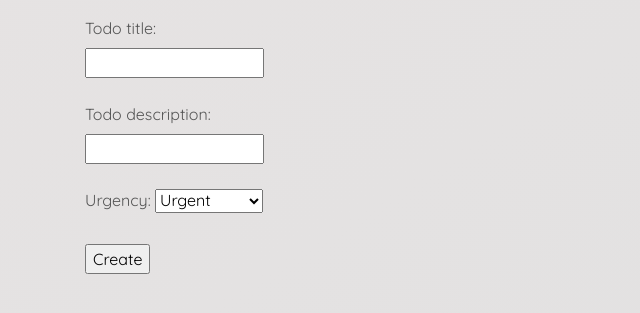
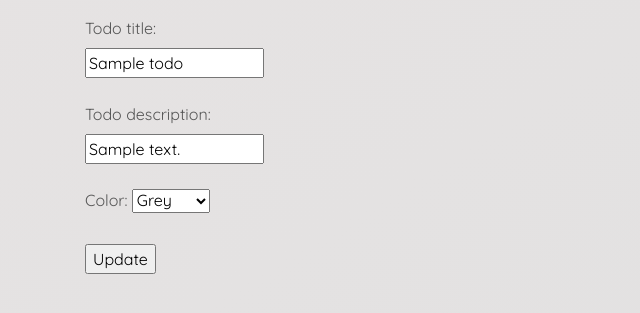
Before and after one commit to ezriwhite/hack110-todo-demo, a Flask app: template templates/edit-todo.html in a window 1280 px wide. Shown: the part 99-412 px from the top of the page, without its empty margins (0-640 px from the left). Run offline with Flask 2, Linux system fonts and the light colour scheme; the template is opened without the code that fills it: most values are stand-ins (such as "Sample title", 1, 10 or a date in 2020); some libraries are stand-ins or nearby versions.

Commit message:
edit ability done

```diff
--- a/app.py
+++ b/app.py
@@ -18,14 +18,28 @@ def view_todo_list():
     if request.method == "POST" and len(todo_list) > 0:
         # an item was checked/unchecked - len > 0 ensures refreshes don't potentially crash the site.
         id: int = int(request.form['check-button'])
-        todo_list[id].visible = not todo_list[id].visible
+        todo_list[id].unchecked = not todo_list[id].unchecked
     return render_template('view-list.html', todo_list=todo_list)
 
 
+@app.route('/edit-todo<todo_number>', methods=["GET", "POST"])
+def edit_todo(todo_number: str):
+    if request.method == "POST":
+        global todo_list
 
-@app.route('/edit-todo<todo_number>')
-def edit_todo(todo_number: str):
-    return render_template('edit-todo.html', user=todo_list[int(todo_number)])
+        title: str = request.form['title']
+        description: str = request.form['description']
+        color: str = request.form['color']
+
+        if title == '':
+            return render_template("edit-todo.html")
+
+        todo_list[int(todo_number)].title = title
+        todo_list[int(todo_number)].description = description
+        todo_list[int(todo_number)].color = color
+
+        return render_template("edit-success.html")
+    return render_template('edit-todo.html', todo=todo_list[int(todo_number)])
 
 
 @app.route('/create-todo', methods=["GET", "POST"])
@@ -33,7 +47,7 @@ def create_todo():
     if request.method == "POST":
         global todo_list
         global todo_count
-        print(request.form)
+
         title: str = request.form['title']
         description: str = request.form['description']
         color: str = request.form['color']
--- a/helpers.py
+++ b/helpers.py
@@ -3,11 +3,11 @@ class todo:
     title: str
     description: str
     color: str
-    visible: bool
+    unchecked: bool
 
     def __init__(self, id: int, title: str, description: str, color: str):
         self.id = id
         self.title = title
         self.description = description
         self.color = color
-        self.visible = True
+        self.unchecked = True
--- a/templates/edit-todo.html
+++ b/templates/edit-todo.html
@@ -34,23 +34,28 @@
         <form method="post">
             <label for="title">Todo title:</label>
             <br />
-            <input type="text" id="title" name="title">
+            <input type="text" id="title" name="title" value="{{todo.title}}">
             <br />
             <br />
             <label for="description">Todo description:</label>
             <br />
-            <input type="text" id="description" name="description">
+            <input type="text" id="description" name="description" value="{{todo.description}}">
             <br />
             <br />
-            <label for="urgency">Urgency:</label>
-            <select id="urgency" name="urgency">
-                <option value="lion">Urgent</option>
-                <option value="snake">None</option>
-                <option value="eagle">Non Urgent</option>
+            <label for="color">Color:</label>
+            <select id="color" name="color">
+                <option value="grey">Grey</option>
+                <option value="red">Red</option>
+                <option value="orange">Orange</option>
+                <option value="yellow">Yellow</option>
+                <option value="green">Green</option>
+                <option value="blue">Blue</option>
+                <option value="purple">Purple</option>
+                <option value="pink">Pink</option>
             </select>
             <br />
             <br />
-            <input type="submit" value="Create">
+            <input type="submit" value="Update">
         </form>
     </div>
 </body>
```
Also changed, not shown: templates/edit-success.html (added, +41 -0 lines), templates/view-list.html (+14 -15 lines).
